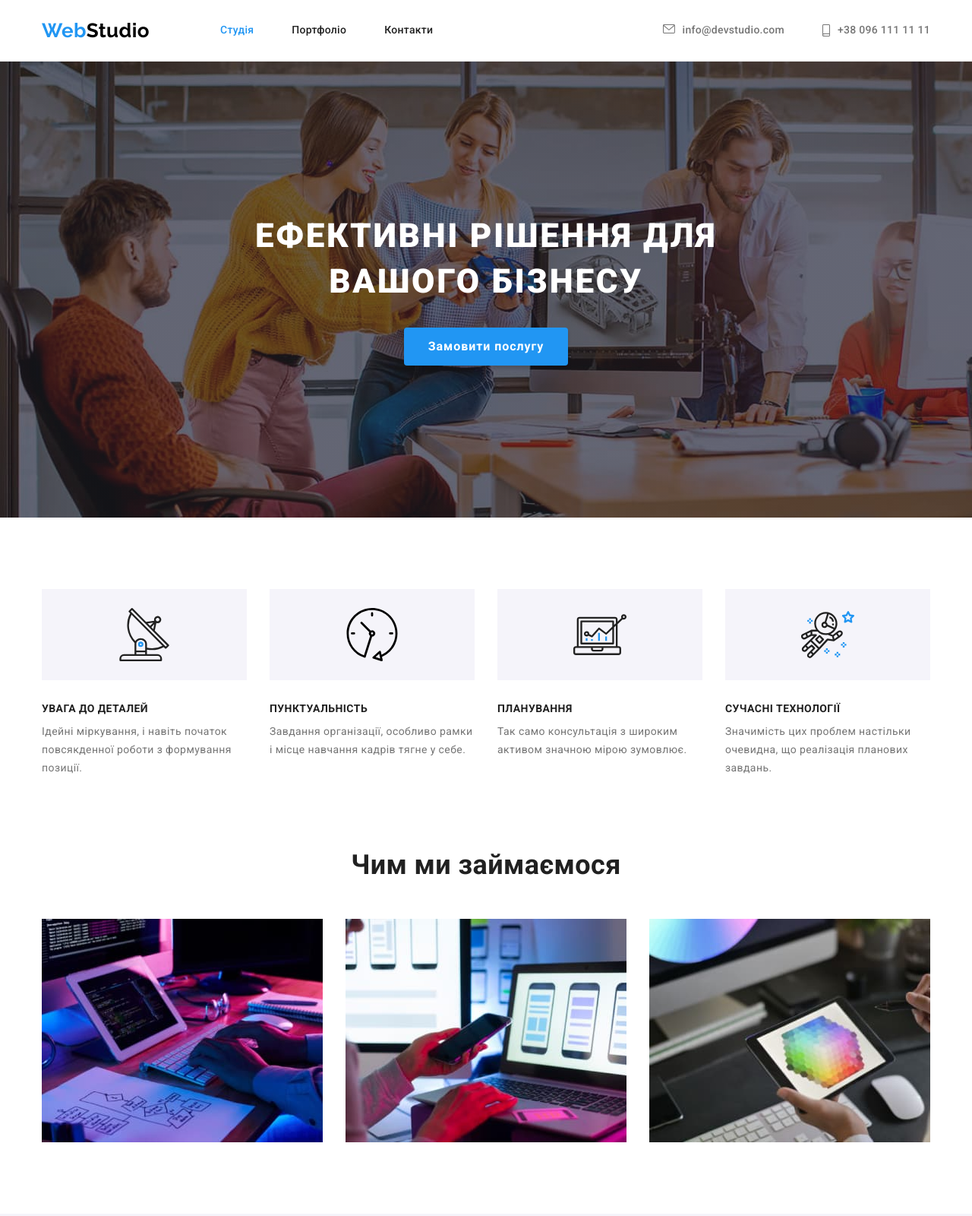
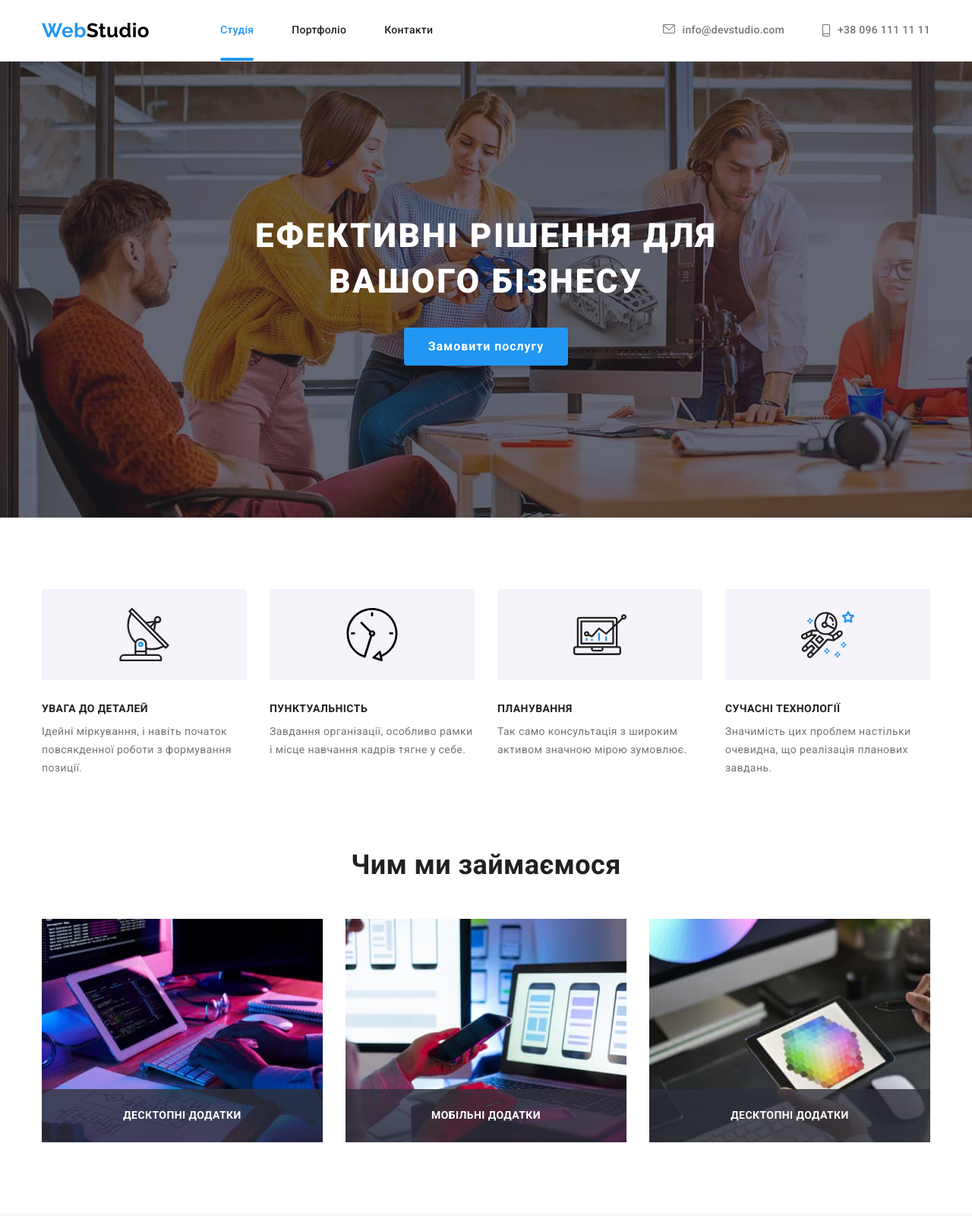
Before and after one commit to Olga-Dames/goit-markup-hw-05, a plain HTML site: page index.html in a window 1280 px wide. Shown: the top 1600 px of the page at 76% size. Drawn offline with nearby package versions, Linux system fonts and the light colour scheme; files whose address does not match are found by name.

```diff
--- a/css/styles.css
+++ b/css/styles.css
@@ -5,6 +5,7 @@
   --accent-color: #2196F3;
   --address-text-color:rgba(255, 255, 255, 0.6);
   --logo-color: #000000;
+  --overlay-color:rgba(47, 48, 58, 0.8);
 
   --primary-bg-color: #F5F5F5;
   --secondary-bg-color: #2F303A;
@@ -95,6 +96,8 @@
   color: var(--primary-test-color);
   padding-top: 32px;
   padding-bottom: 32px;
+
+  transition: color 250ms cubic-bezier(0.4, 0, 0.2, 1);
 }
 .nav-link:hover,
 .nav-link:focus,
@@ -109,12 +112,9 @@
 .contact-link {
   display: flex;
   color: var(--secondary-text-color);
+  transition: color 250ms cubic-bezier(0.4, 0, 0.2, 1);
 }
-/* .contact-wrapper {
-  display:inline-flex;
-  align-items: center;
-  fill: var(--secondary-text-color);
-} */
+
 .contact-icon {
   margin-right: 10px;
   fill: currentColor;
@@ -126,7 +126,18 @@
   text-decoration: none;
 }
 .nav-link.current {
+  position: relative;
   color: var(--accent-color);
+}
+.nav-link.current::after {
+  display: block;
+  position: absolute;
+  bottom: 0;
+  content: "";
+  height: 4px;
+  width: 100%;
+  background-color: var(--accent-color);
+  border-radius: 2px;
 }
 
 /* hero section */
@@ -156,6 +167,7 @@
   border: none;
   box-shadow: 0px 4px 4px rgba(0, 0, 0, 0.15);
   min-width: 216px;
+  transition: background-color 250ms cubic-bezier(0.4, 0, 0.2, 1);
 
   color: var(--white-text-color);
   background-color: var(--accent-color);
@@ -207,6 +219,23 @@
 }
 .activity-item:not(:last-child) {
   margin-right: 30px;
+}
+.activity-item {
+  position: relative;
+}
+.activity-overlay {
+  position: absolute;
+  bottom: 0;
+  width: 100%;
+  height: 70px;
+  display: flex;
+  justify-content: center;
+  align-items: center;
+  background-color: var(--overlay-color);
+  color: var(--white-text-color);
+  font-weight: 700;
+  line-height: 1.14;
+  text-transform: uppercase;
 }
 
 /* our team */
--- a/index.html
+++ b/index.html
@@ -148,6 +148,7 @@
                 alt="моноблок та планшет з клавіатурою"
                 width="370"
               />
+              <div class="activity-overlay"><p>Десктопні додатки</p></div>
             </li>
             <li class="activity-item">
               <img
@@ -155,6 +156,7 @@
                 alt="ноутбук та телефон"
                 width="370"
               />
+              <div class="activity-overlay"><p>Мобільні додатки</p></div>
             </li>
             <li class="activity-item">
               <img
@@ -162,6 +164,7 @@
                 alt="планшет зі схемою кольорів"
                 width="370"
               />
+              <div class="activity-overlay"><p>Десктопні додатки</p></div>
             </li>
           </ul>
         </div>
```
